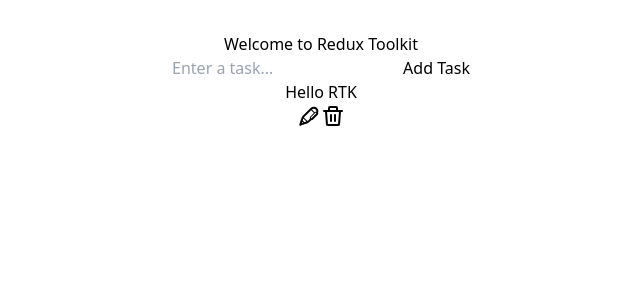
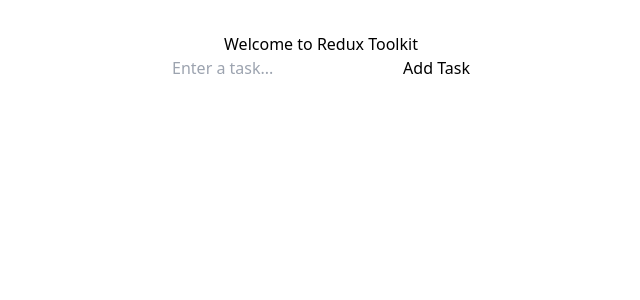
Before and after one commit to TBS96/manageTodosRTK, a React (Vite) app: page / in a window 1280 px wide. Shown: the top 300 px of the page, without its empty margins (319-959 px from the left). Built offline with nearby package versions, Linux system fonts and the light colour scheme.

Commit message:
show an empty array of todos when loaded for 1st time or the previous todos if tasks already added ; added prompt and alert for removeTodo for accidental click in delete btn
Signed-off-by: TBS96 <9tbs6@proton.me>

```diff
--- a/src/features/todo/todoSlice.js
+++ b/src/features/todo/todoSlice.js
@@ -2,10 +2,10 @@ import { createSlice, nanoid } from "@reduxjs/toolkit"
 
 const initialState = {
     todos: JSON.parse(localStorage.getItem('todos')) || [
-        {
-            id: 1,
-            textValue: 'Hello RTK'
-        }
+        // {
+        //     id: 1,
+        //     textValue: 'Hello RTK'
+        // }
     ]
 }
 
@@ -21,7 +21,13 @@ export const todoSlice = createSlice({
             state.todos.push(eachTodo)
         },
         removeTodo: (state, action) => {
-            state.todos = state.todos.filter((eachTodo) => eachTodo.id !== action.payload)
+            const userResponse = prompt(`Are you sure you want to delete this task? (Type 'Y' or 'y' or hit Cancel)`)
+            if (userResponse === '' || userResponse !== 'Y' || userResponse === 'y') {
+                alert('Task deletion cancelled.')
+            }
+            else if (userResponse === 'Y' || userResponse === 'y') {
+                state.todos = state.todos.filter((eachTodo) => eachTodo.id !== action.payload);
+            }
         },
         updateTodo: (state, action) => {
             const {id, newTextValue} = action.payload // extract the id and newTextValue from action.payload
@@ -52,3 +58,5 @@ export default todoSlice.reducer
 // state parameter gives access to the current state of the slice, here 'todos'.
 
 // action is the object that gets dispatched to the store(to get the updated state). Basically data is being passed to action.
+
+// don't want to show anything when loaded for the first time, thus we set the initial state to an empty array.
```
